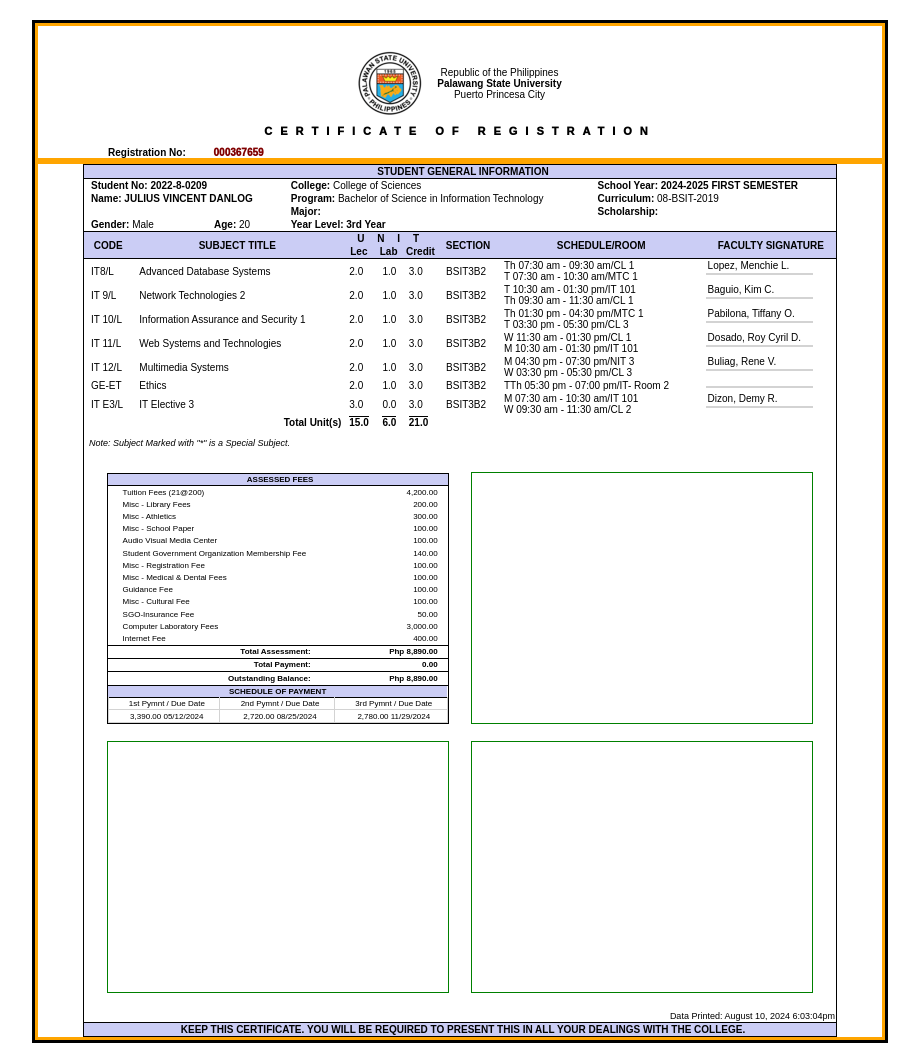
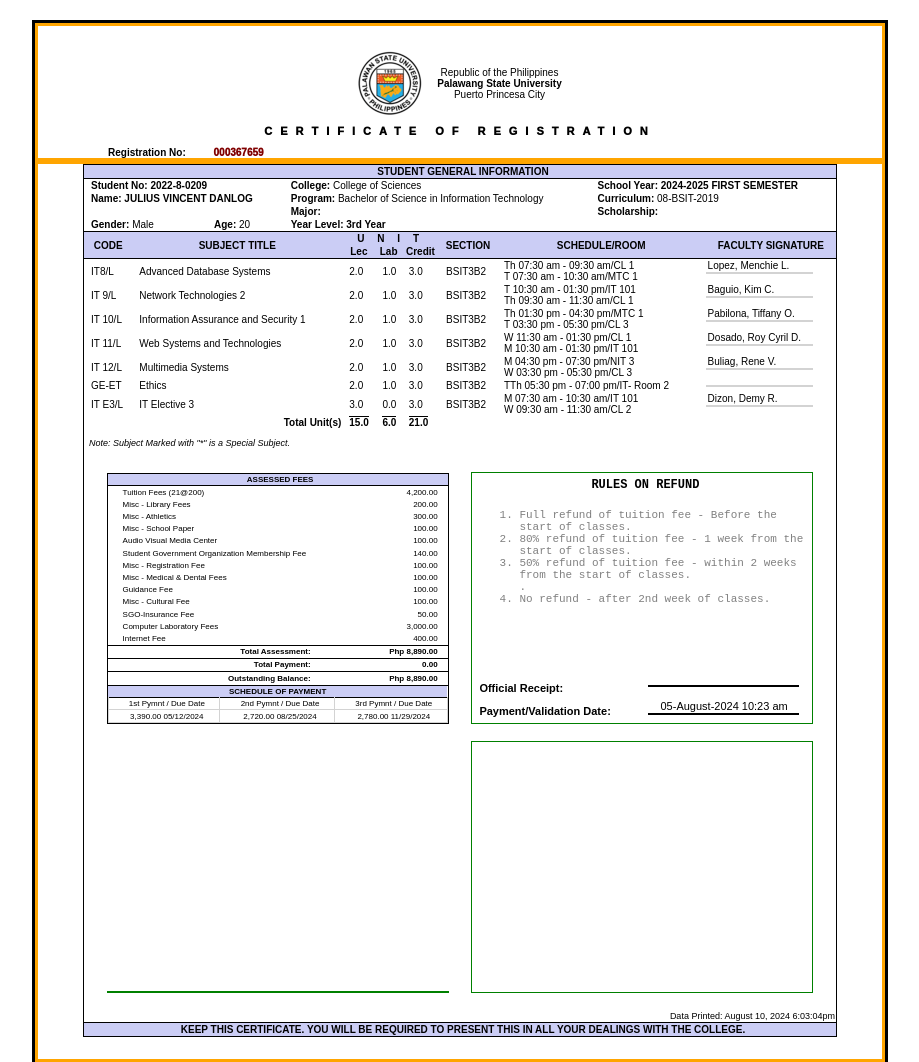
Before and after one commit to bmkhn/COR-HTML-CSS, a plain HTML site: page index.html in a window 1280 px wide. Shown: the top 1062 px of the page, without its empty margins (180-1099 px from the left). Drawn offline with Linux system fonts and the light colour scheme.

Commit message:
Content Update 1.4 > 'Rules on Refund' (rules) table added

```diff
--- a/css/style.css
+++ b/css/style.css
@@ -72,7 +72,7 @@ red-text {
 .underline {
     border-bottom: 2px solid lightgrey;
     display: inline-block;
-    padding-bottom: 2px;
+    padding-bottom: 1px;
     padding-left: 2px;
     text-decoration: none;
     width: 80%;
@@ -151,3 +151,34 @@ td {
     border: 1px solid lightgrey;
     border-top: none;
 }
+
+
+/* RULES ON REFUND */
+
+.rules {
+    text-align: left;
+    font-size: 11px;
+}
+
+.rules-head {
+    text-align: center;
+    font-weight: bolder;
+    font-family: 'Courier New',
+    Courier, monospace;
+    font-size: 12px;
+}
+
+.rules-list {
+    color: grey;
+    font-family: 'Courier New', Courier, monospace;
+}
+
+rdate {
+    padding-bottom: 2px;
+    font-weight: 600;
+
+}
+
+.rules td:last-child {
+    width: 70%;
+}
--- a/index.html
+++ b/index.html
@@ -268,10 +268,35 @@
 
                 <!-- Rules on Refund -->
                 <div class="inline-container">
+                    <table class="rules">
+                        <tr>
+                            <td colspan="2" class="rules-head">RULES ON REFUND</td>
+                        </tr>
+                        <tr>
+                            <td colspan="2" style="vertical-align: top;">
+                                <ol class="rules-list">
+                                    <li>Full refund of tuition fee - Before the start of classes.</li>
+                                    <li>80% refund of tuition fee - 1 week from the start of classes.</li>
+                                    <li>50% refund of tuition fee - within 2 weeks from the start of classes.</li>.</li>
+                                    <li>No refund - after 2nd week of classes.</li>
+                                </ol>
+                            </td>
+                        </tr>
+                        <tr>
+                            <td><rdate>Official Receipt:</rdate></td>
+                            <td class="underline" style="width: 90%; border-bottom: 2px solid black;"></td>
+                        </tr>
+                        <tr>
+                            <td><rdate>Payment/Validation Date:</rdate></td>
+                            <td class="underline" style="text-align: center; width: 90%; border-bottom: 2px solid black;">
+                                05-August-2024 10:23 am
+                            </td>
+                        </tr>
+                    </table>
                 </div>
 
                 <!-- EMPTY -->
-                <div class="inline-container">
+                <div class="inline-container" style="height: auto;">
                 </div>
 
                 <!-- Signature -->
@@ -281,7 +306,9 @@
                 <div style="margin-top: 15px;">
                     <table>
                         <tr>
-                            <td style="font-size: 9px; text-align: right;">Data Printed: August 10, 2024 6:03:04pm</td>
+                            <td style="font-size: 9px; text-align: right;">
+                                Data Printed: August 10, 2024 6:03:04pm
+                            </td>
                         </tr>
                     </table>
                     <table>
@@ -291,6 +318,8 @@
                     </table>
                 </div>
         </div>
+        <br>
+        <br>
     </div>
 </body>
 </html>
```
